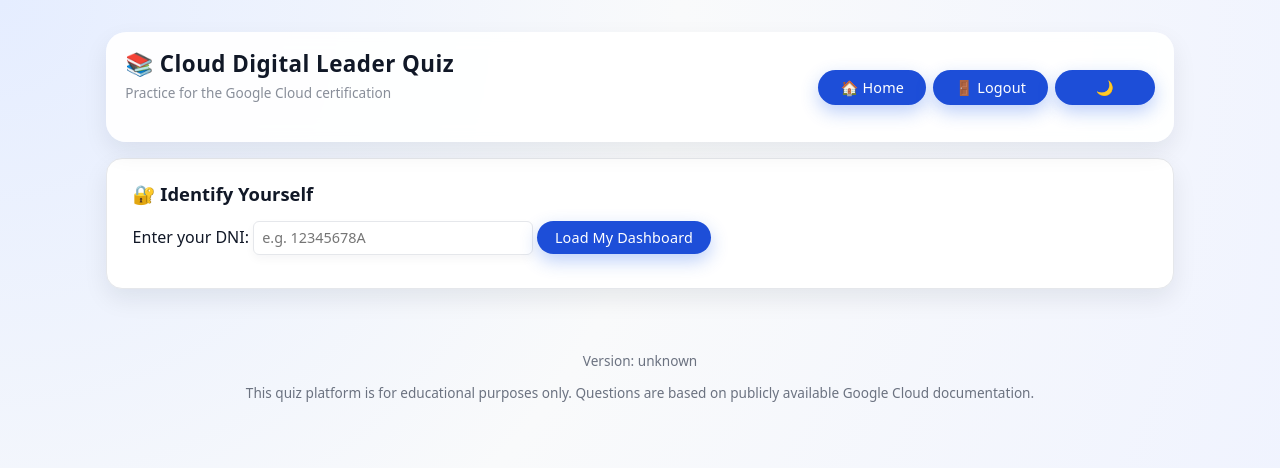
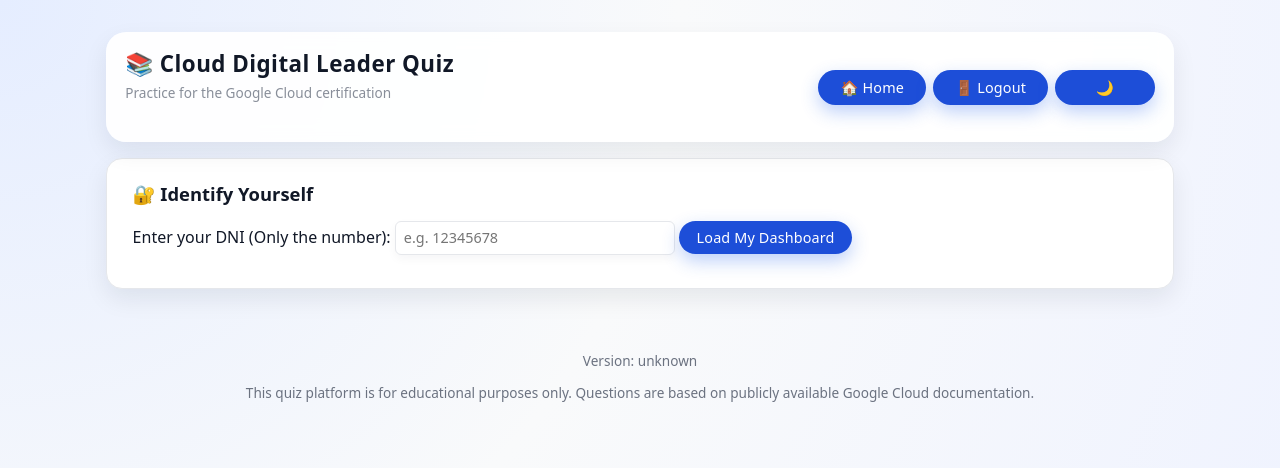
Before and after one commit to foreswearer/quiz, a FastAPI app: page / in a window 1280 px wide. Shown: the top 468 px of the page. Run offline with FastAPI, Linux system fonts and the light colour scheme.

Commit message:
WIP 10.1.0

```diff
--- a/requirements.txt
+++ b/requirements.txt
@@ -2,3 +2,4 @@ fastapi
 httpx
 pytest
 psycopg2
+uvicorn
--- a/static/js/portal.js
+++ b/static/js/portal.js
@@ -89,6 +89,11 @@
         currentDni = null;
         currentRole = null;
         dashboard.classList.add("hidden");
+        // Show login card again
+        const loginCard = document.getElementById("login-card");
+        if (loginCard) {
+            loginCard.classList.remove("hidden");
+        }
         studentInfo.textContent = "";
         attemptsTableBody.innerHTML = "";
         if (attemptsChart) {
@@ -130,6 +135,7 @@
     }
 
     // ---------- DOM references ----------
+    const loginCard = document.getElementById("login-card");
     const dniInput = document.getElementById("student-dni");
     const loadDashboardBtn = document.getElementById("load-dashboard");
     const errorDiv = document.getElementById("error");
@@ -410,8 +416,11 @@
                 // Better: fetch user info from a /user/{dni} endpoint
             }
 
-            // Show dashboard
+            // Show dashboard, hide login card
             dashboard.classList.remove("hidden");
+            if (loginCard) {
+                loginCard.classList.add("hidden");
+            }
 
             // Show rename button for all logged-in users
             if (renameMyTestBtn) {
--- a/templates/portal.html
+++ b/templates/portal.html
@@ -28,8 +28,8 @@
         <!-- Identification Card -->
         <div id="login-card" class="card">
             <h2>🔐 Identify Yourself</h2>
-            <label for="student-dni">Enter your DNI:</label>
-            <input type="text" id="student-dni" placeholder="e.g. 12345678A" maxlength="20">
+            <label for="student-dni">Enter your DNI (Only the number):</label>
+            <input type="text" id="student-dni" placeholder="e.g. 12345678" maxlength="20">
             <button type="button" id="load-dashboard">Load My Dashboard</button>
             <div id="error" class="hidden"></div>
         </div>
```
Also changed, not shown: 1 other file.
